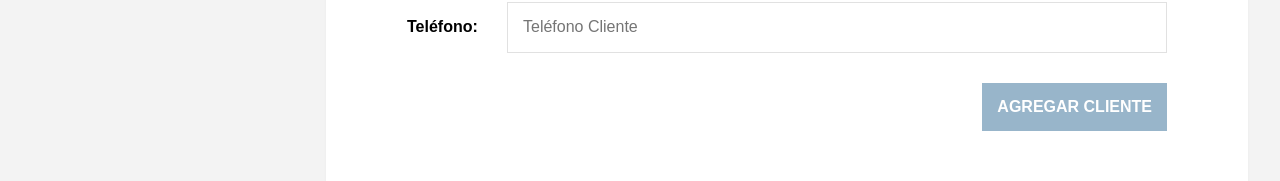
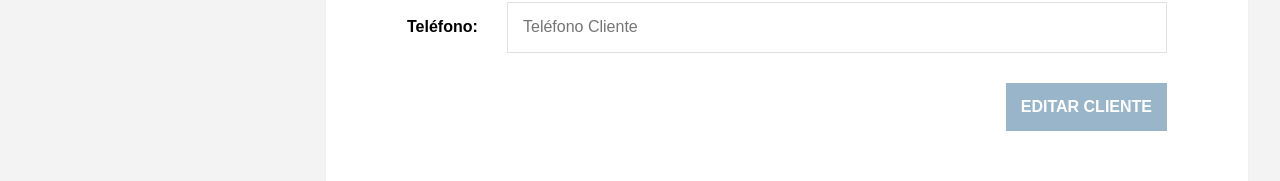
Before and after one commit to Lekanda/cliente-restApi, a React (Create React App) app: page /clientes/editar/1 in a window 1280 px wide. Shown: the part 648-829 px from the top of the page. Built offline with nearby package versions, Linux system fonts and the light colour scheme; no server answers.

Commit message:
Obtener un Cliente para Editar

```diff
--- a/src/componentes/clientes/EditarCliente.js
+++ b/src/componentes/clientes/EditarCliente.js
@@ -1,18 +1,19 @@
-import React, { Fragment, useState } from 'react';
+import React, { Fragment, useState, useEffect } from 'react';
 import Swal from 'sweetalert2';
 import { withRouter } from 'react-router-dom';
 import clienteAxios from '../../config/axios';
+import Cliente from './Cliente';
 
 
 function EditarCliente(props) {
     // Obtener el ID
     const { id } = props.match.params;
 
-    console.log(id);
+    // console.log(id);
 
     // Cliente = State
-    //guaradrCliente = funcion para guardar el State
-    const[cliente, guardarCliente]  = useState({
+    //guardarCliente = funcion para guardar el State
+    const[cliente, datosCliente]  = useState({
         nombre: '',
         apellido: '',
         empresa: '',
@@ -21,10 +22,25 @@ function EditarCliente(props) {
     });
 
 
+    // Query a la API
+    const consultarAPI = async () => {
+        const clienteconsulta = await clienteAxios.get(`/clientes/${id}`);
+        // console.log(clienteconsulta.data);
+
+        // Colocar en el State
+        datosCliente(clienteconsulta.data)
+    }
+
+    //useEffect , cuando el componente carga
+    useEffect( () => {
+        consultarAPI();
+    }, []);
+
+
     // Leer los datosdel formulario
     const actualizarState = e => {
         // Almacenamos lo que el usuario escribe en el State
-        guardarCliente({
+        datosCliente({
             // Obtener una copia del State actual
             ...cliente,
             [e.target.name] : e.target.value
@@ -55,6 +71,7 @@ function EditarCliente(props) {
                                 placeholder="Nombre Cliente"
                                 name="nombre"
                                 onChange={actualizarState}
+                                value={cliente.nombre}
                         />
                     </div>
 
@@ -64,6 +81,7 @@ function EditarCliente(props) {
                                 placeholder="Apellido Cliente"
                                 name="apellido"
                                 onChange={actualizarState}
+                                value={cliente.apellido}
                         />
                     </div>
 
@@ -73,6 +91,7 @@ function EditarCliente(props) {
                                 placeholder="Empresa Cliente"
                                 name="empresa"
                                 onChange={actualizarState}
+                                value={cliente.empresa}
                         />
                     </div>
 
@@ -82,6 +101,7 @@ function EditarCliente(props) {
                                 placeholder="Email Cliente"
                                 name="email"
                                 onChange={actualizarState}
+                                value={cliente.email}
                         />
                     </div>
 
@@ -91,13 +111,14 @@ function EditarCliente(props) {
                                 placeholder="Teléfono Cliente"
                                 name="telefono"
                                 onChange={actualizarState}
+                                value={cliente.telefono}
                         />
                     </div>
 
                     <div className="enviar">
                             <input  type="submit"
                                     className="btn btn-azul"
-                                    value="Agregar Cliente"
+                                    value="Editar Cliente"
                                     disabled={ validarCliente() }
                     />
                     </div>
```
